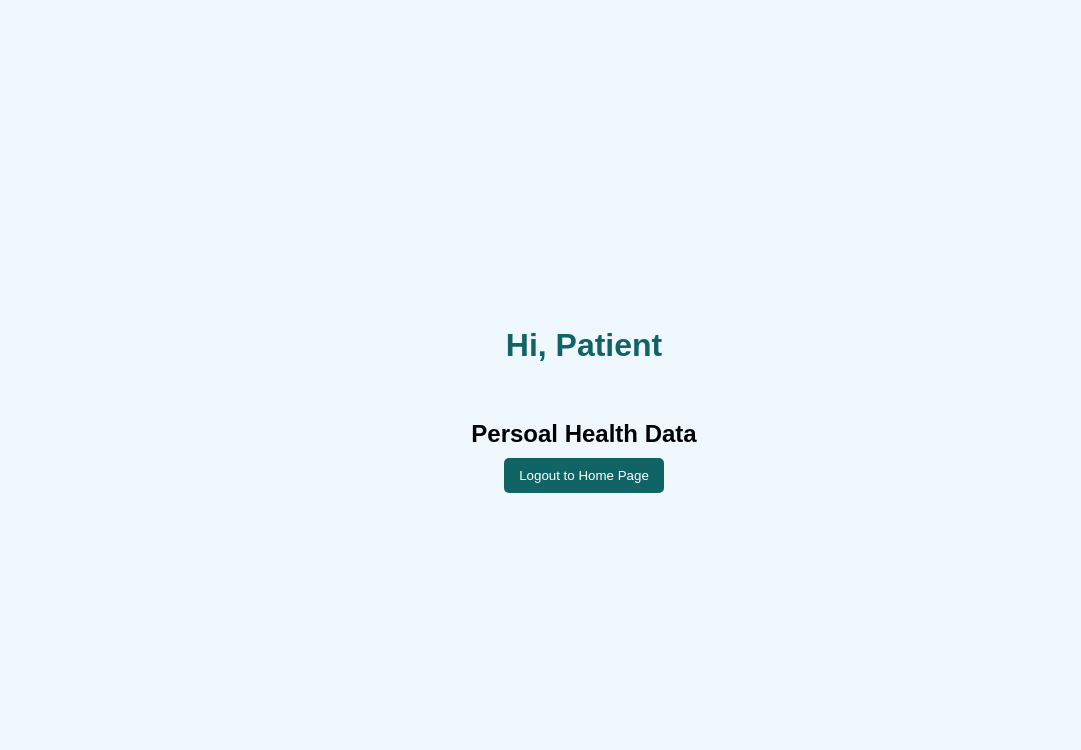
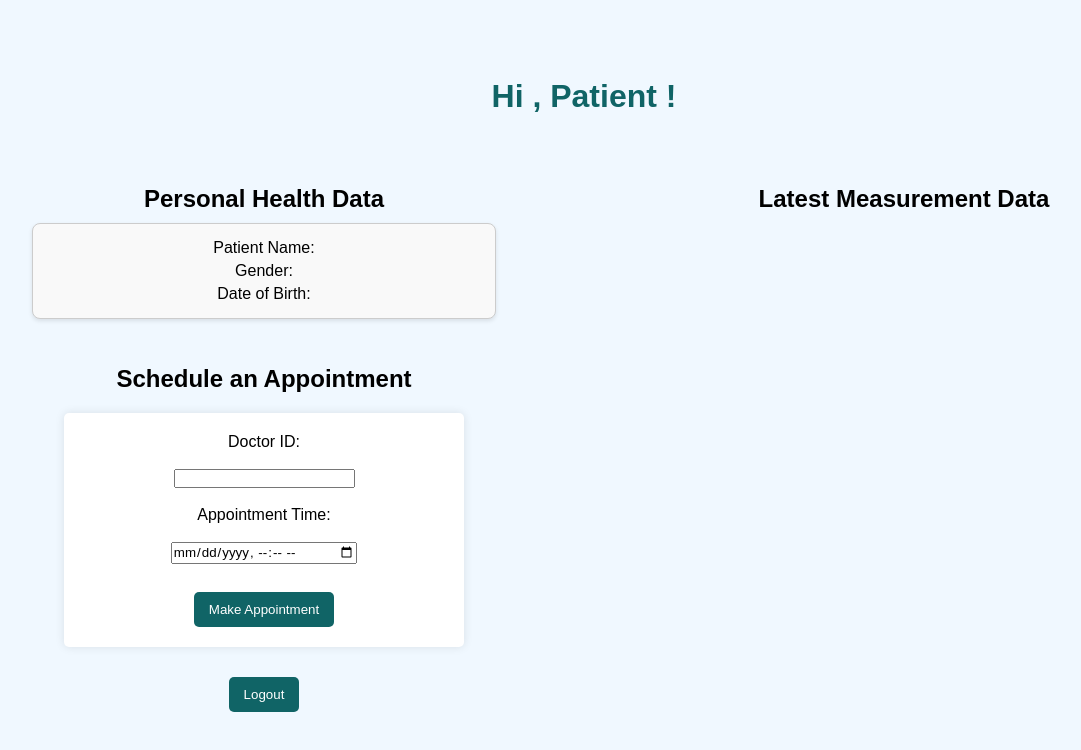
Before and after one commit to Mrkingggg/ec530-health-system, a React (Create React App) app in the folder frontend/: page /patienthome in a window 1280 px wide. Shown: the top 750 px of the page, without its empty margins (56-1137 px from the left). Built offline with nearby package versions, Linux system fonts and the light colour scheme.

Commit message:
patient home

```diff
--- /dev/null
+++ b/frontend/src/components/PatientHome.css
@@ -0,0 +1,37 @@
+/* PatientHome.css */
+.container {
+    display: flex;
+    justify-content: space-between; /* 确保组件之间有空间 */
+}
+
+.left-panel, .right-panel {
+    flex: 1;  /* 每个panel占据相等的空间 */
+    margin: 10px;
+    padding: 20px;
+}
+
+.data-container {
+    display: flex;
+    flex-direction: column;
+    align-items: center;
+    margin-top: 20px;
+}
+
+.data-item {
+    border: 1px solid #ccc;
+    border-radius: 8px;
+    padding: 10px;
+    margin: 10px;
+    width: 80%;
+    box-shadow: 0 2px 4px rgba(0,0,0,0.1);
+    background-color: #f9f9f9;
+}
+
+.data-item p {
+    margin: 5px 0;
+    font-size: 16px;
+}
+
+.data-item p span {
+    font-weight: bold;
+}
--- a/frontend/src/components/PatientHome.js
+++ b/frontend/src/components/PatientHome.js
@@ -1,6 +1,8 @@
 import { useNavigate } from "react-router-dom";
 import { logout } from "../services/userService";
-import React from "react";
+import React, {useEffect, useState} from "react";
+import  { useAuth } from '../components/AuthContext';
+import "./PatientHome.css";
 
 function PatientHome() {
     const navig = useNavigate();
@@ -15,16 +17,105 @@ function PatientHome() {
 
     }
 
+    const { user } = useAuth();
+    const [measurements, setMeasurements] = useState([]);
+    const [doctorId, setDoctorId] = useState('');
+    const [appointmentTime, setAppointmentTime] = useState('');
+
+    useEffect(() => {
+        const fetchMeasurements = async () => {
+            if (user) {
+                try {
+                    const response = await fetch(`/api/patient/view_measurements/${user.userId}`);
+                    const data = await response.json();
+                    setMeasurements(data);
+                } catch (error) {
+                    console.error('Failed to fetch measurements:', error);
+                }
+            }
+        };
+        fetchMeasurements();
+    }, [user]);
+
+    const handleAppointment = async (event) => {
+        event.preventDefault();
+        const appointmentData = {
+            doctorId: parseInt(doctorId),
+            patientId: user.userId,
+            appointment_time: appointmentTime
+        };
+        try {
+            const response = await fetch('/api/patient/makeAppointment', {
+                method: 'POST',
+                headers: {
+                    'Content-Type': 'application/json',
+                },
+                body: JSON.stringify(appointmentData)
+            });
+            const data = await response.json();
+            alert(data.message || 'Appointment Scheduled!');
+        } catch (error) {
+            console.error('Failure', error);
+            alert('Failed! Try again');
+        }
+    };
+
+
+
     return (
         <div>
-           <h1>Hi, Patient</h1>
-            <br/>
-            <br/>
             <div>
-                <h2>Persoal Health Data</h2>
+                <h1>Hi , Patient !</h1>
             </div>
-            <button onClick={handleJump}>Logout to Home Page</button>
+            <div className="container">
+                <div className="left-panel">
+                    <div className="data-container">
+                        <h2>Personal Health Data</h2>
+                        <div className="data-item">
+                            <p>Patient Name: {user && user.fullname}</p>
+                            <p>Gender: {user && user.gender}</p>
+                            <p>Date of Birth: {user && user["date of birth"]}</p>
+                        </div><br/><br/>
+                        <h2>Schedule an Appointment</h2>
+                    <form onSubmit={handleAppointment}>
+                        <label>
+                            Doctor ID:<br/><br/>
+                            <input
+                                type="number"
+                                value={doctorId}
+                                onChange={(e) => setDoctorId(e.target.value)}
+                            />
+                        </label><br/><br/>
+                        <label>
+                            Appointment Time:<br/><br/>
+                            <input
+                                type="datetime-local"
+                                value={appointmentTime}
+                                onChange={(e) => setAppointmentTime(e.target.value)}
+                            />
+                        </label><br/><br/>
+                        <button type="submit">Make Appointment</button>
+                    </form>
+                    <button onClick={handleJump}>Logout</button>
+                    </div>
+                </div>
+                <div className="right-panel">
+                    <div className="data-container">
+                        <h2>Latest Measurement Data</h2>
+                            {measurements.map((m, index) => (
+                                <div key={index} className="data-item">
+                                    <p>Type: <span>{m.measuretype}</span></p>
+                                    <p>Value: <span>{m.value} {m.unit}</span></p>
+                                    <p>Time: <span>{m.measuretime}</span></p>
+                                </div>
+                            ))}
+                    </div><br/>
+
+                </div>
+
+            </div>
         </div>
+
 
 
 
```
Also changed, not shown: 1 other file (tests, documents, lock files or other folders).
